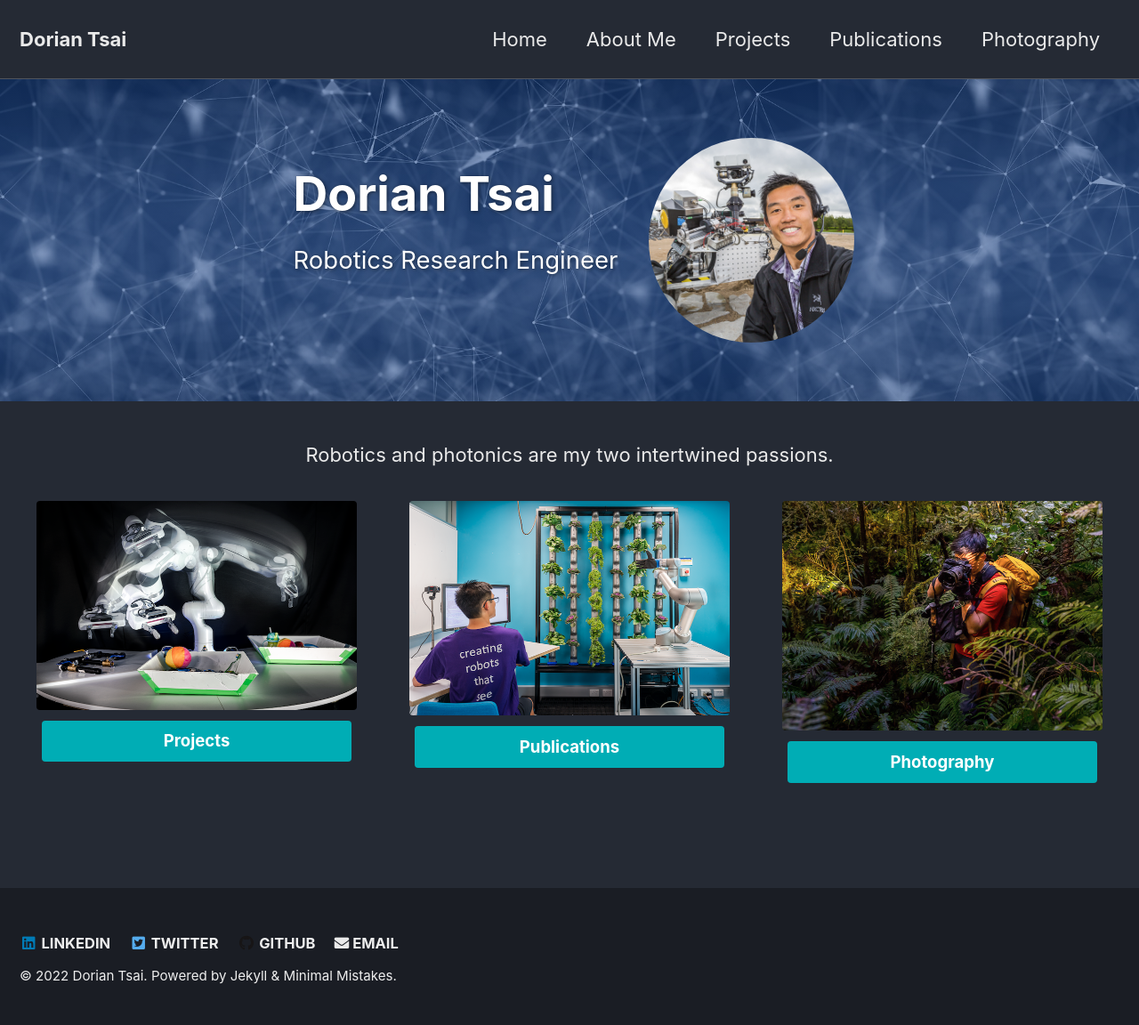
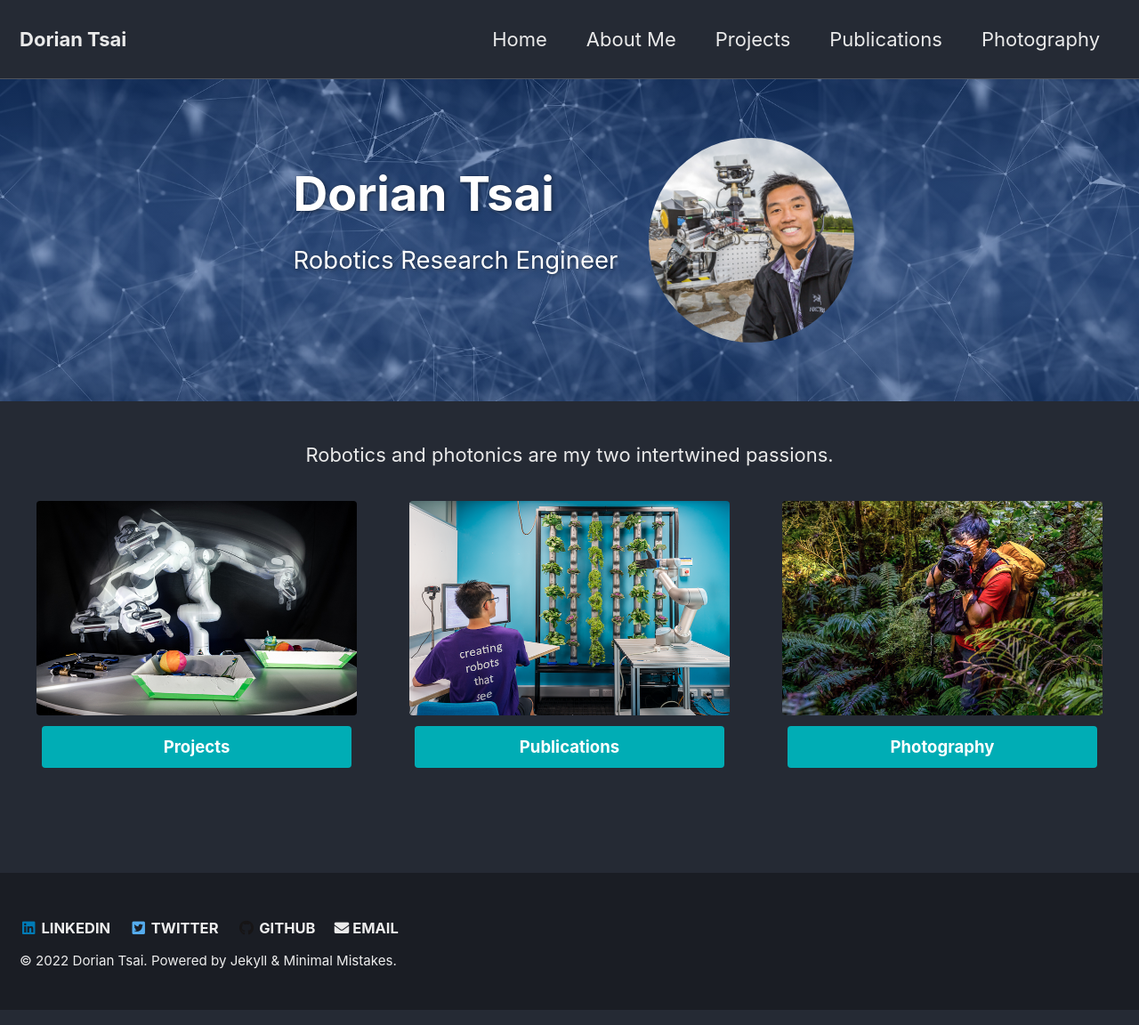
Before and after one commit to doriantsai/doriantsai.github.io, a Jekyll site: the page built from _pages/home.md, in a window 1280 px wide. Shown: the whole page at 89% size. Built offline with Jekyll 4.4.1, drawn with Linux system fonts in a browser that asks for light colours; cached includes are drawn as plain includes.

Commit message:
fixed home page image ratios to 720p, 2/3

```diff
--- a/_pages/home.md
+++ b/_pages/home.md
@@ -13,7 +13,7 @@ header:
 #       file_download: false
 excerpt: Robotics Research Engineer
 feature_row:
-  - image_path: /assets/images/20210126_panda_motion_720p.png
+  - image_path: /assets/images/20210126-untitled shoot-ACRV_Robots-27.jpg
     width: 2000px
     alt: "Projects"
     url: "/projects/"
@@ -24,7 +24,7 @@ feature_row:
     url: "/publications/"
     btn_class: "btn--primary"
     btn_label: "Publications"
-  - image_path: /assets/images/20190818_NewZealand_Dorian-1.png
+  - image_path: /assets/images/20190818-untitled shoot-20190818_NewZealand_Dorian-1.jpg
     alt: "Photography"
     url: "/media/"
     btn_class: "btn--primary"
```
Also changed, not shown: assets/images/20190818-untitled shoot-20190818_NewZealand_Dorian-1.jpg (added), assets/images/20210126-untitled shoot-ACRV_Robots-27.jpg (added).
